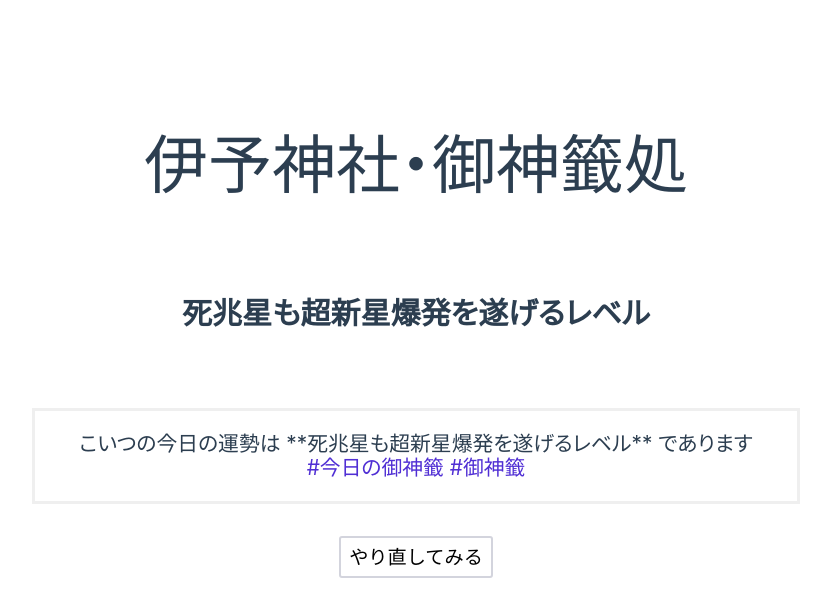
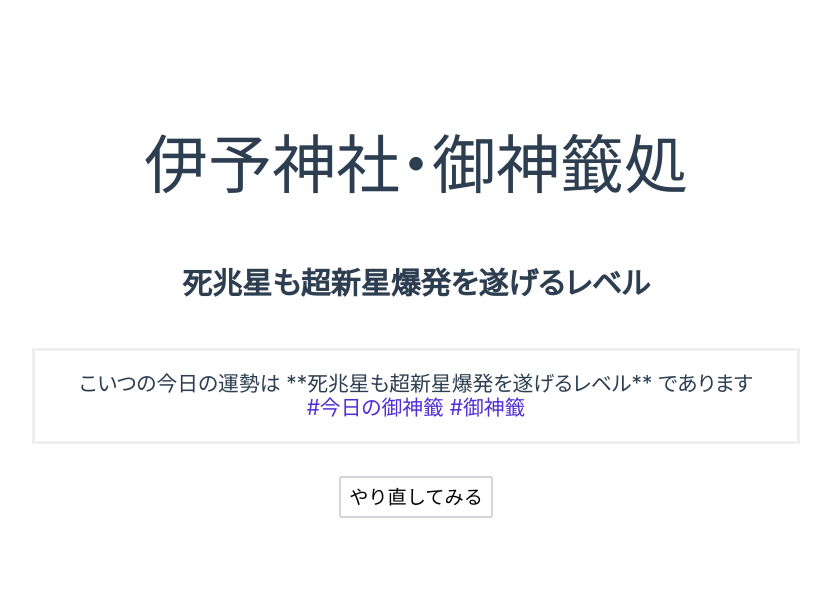
Before and after one commit to akaregi/Omikuji-Machine, a Vue app: page / in a window 1280 px wide. Shown: the top 616 px of the page, without its empty margins (224-1055 px from the left). Built offline with nearby package versions, Linux system fonts and the light colour scheme.

Commit message:
page: Splitted pages
Signed-off-by: akaregi <akg.tachibana@gmail.com>

```diff
--- /dev/null
+++ b/src/components/CopyField.vue
@@ -0,0 +1,40 @@
+<template>
+  <div class="copy">
+    <p id="copy-text">こいつの今日の運勢は **{{ result }}** であります<br/><span class="tag">#今日の御神籤 #御神籤</span></p>
+  </div>
+</template>
+
+<script lang="ts">
+import { defineComponent } from 'vue'
+
+type Props = {
+  result: string;
+}
+
+export default defineComponent({
+  name: 'Copy',
+
+  props: {
+    result: {
+      type: String,
+      default: '無'
+    }
+  }
+})
+</script>
+
+<style scoped>
+.copy {
+  margin: 2rem 0;
+  border: 3px solid #efefef;
+
+  font-size: 1.3rem;
+
+  cursor: text;
+  /* user-select: none; */
+}
+
+.tag {
+  color: #502fd4;
+}
+</style>
--- a/src/components/OmikujiView.vue
+++ b/src/components/OmikujiView.vue
@@ -2,13 +2,8 @@
   <div class="omikuji">
     <h1 class="title">伊予神社・御神籤処</h1>
 
-    <div class="result">
-      <p>{{ state.result }}</p>
-    </div>
-
-    <div class="copy">
-      <p>こいつの今日の運勢は **{{ state.result }}** であります<br/><span class="tag">#今日の御神籤 #御神籤</span></p>
-    </div>
+    <Result :result="state.result" />
+    <copy-field :result="state.result" />
 
     <button class="button" v-on:click="update">やり直してみる</button>
   </div>
@@ -18,8 +13,16 @@
 import { defineComponent, reactive } from 'vue'
 import { choice } from '@/lib/Omikuji'
 
+import Result from '@/components/Result.vue'
+import CopyField from '@/components/CopyField.vue'
+
 export default defineComponent({
   name: 'OmikujiView',
+
+  components: {
+    Result,
+    CopyField
+  },
 
   setup () {
     const state = reactive({
@@ -48,25 +51,6 @@ export default defineComponent({
   margin: 3rem 0;
 }
 
-.result {
-  margin: 2rem 0;
-  padding: 1rem;
-
-  font-size: 30px;
-  font-weight: bold;
-}
-
-.copy {
-  margin: 2rem 0;
-  border: 3px solid #efefef;
-
-  font-size: 1.3rem;
-}
-
-.tag {
-  color: #502fd4;
-}
-
 .button {
   font-size: 1.2rem;
   padding: .5rem;
--- /dev/null
+++ b/src/components/Result.vue
@@ -0,0 +1,34 @@
+<template>
+  <div class="result">
+    {{ result }}
+  </div>
+</template>
+
+<script lang="ts">
+import { defineComponent } from 'vue'
+
+type Props = {
+  result: string;
+}
+
+export default defineComponent({
+  name: 'Result',
+
+  props: {
+    result: {
+      type: String,
+      default: '無'
+    }
+  }
+})
+</script>
+
+<style scoped>
+.result {
+  margin: 2rem 0;
+  padding: 1rem;
+
+  font-size: 30px;
+  font-weight: bold;
+}
+</style>
```
